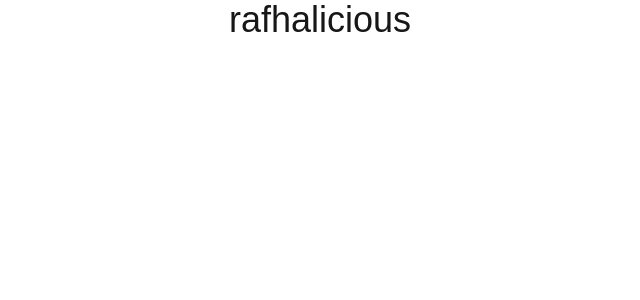
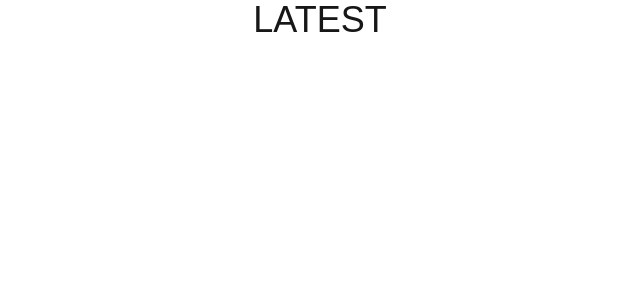
Before and after one commit to kuysnaths17/Rafha-Website, a Next.js app: page / in a window 1280 px wide. Shown: the top 300 px of the page, without its empty margins (320-960 px from the left). Built offline with nearby package versions, Linux system fonts and the light colour scheme.

Commit message:
Latest commit

```diff
--- a/src/app/page.js
+++ b/src/app/page.js
@@ -4,7 +4,7 @@ export default function page() {
   return (
     <div className="flex-1">
       <div className="justify-center text-center text-4xl self-center">
-      rafhalicious
+      LATEST
       </div>
 
     </div>
```
